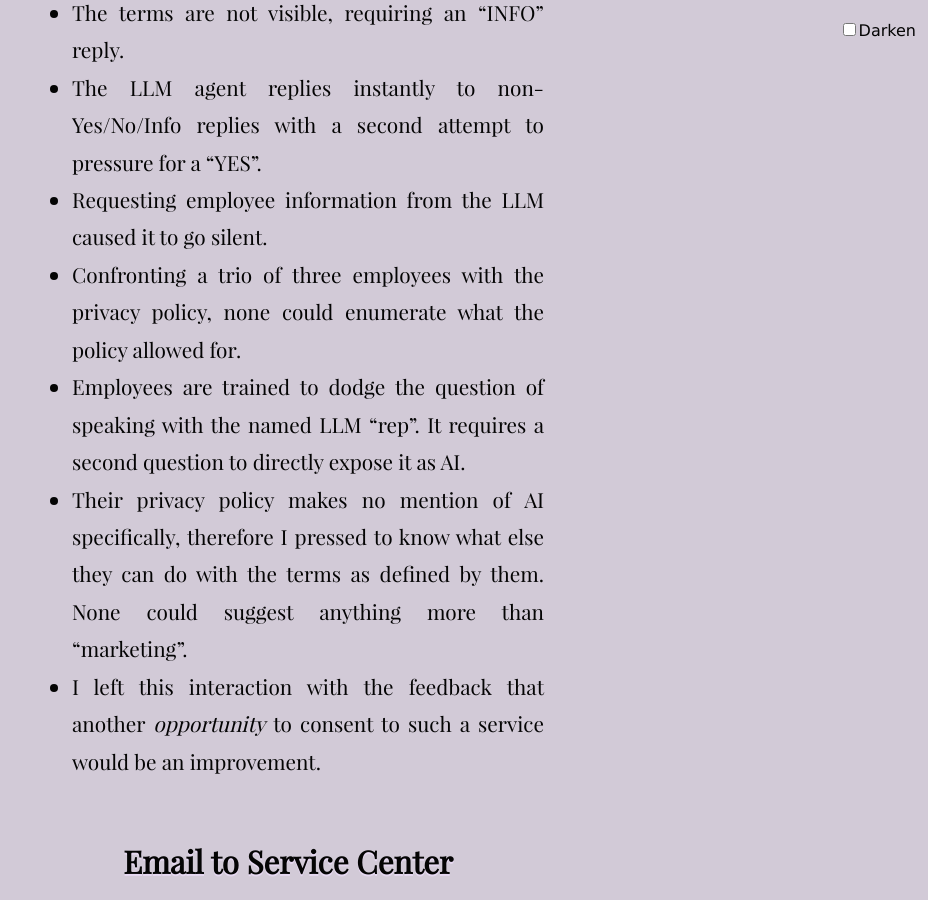
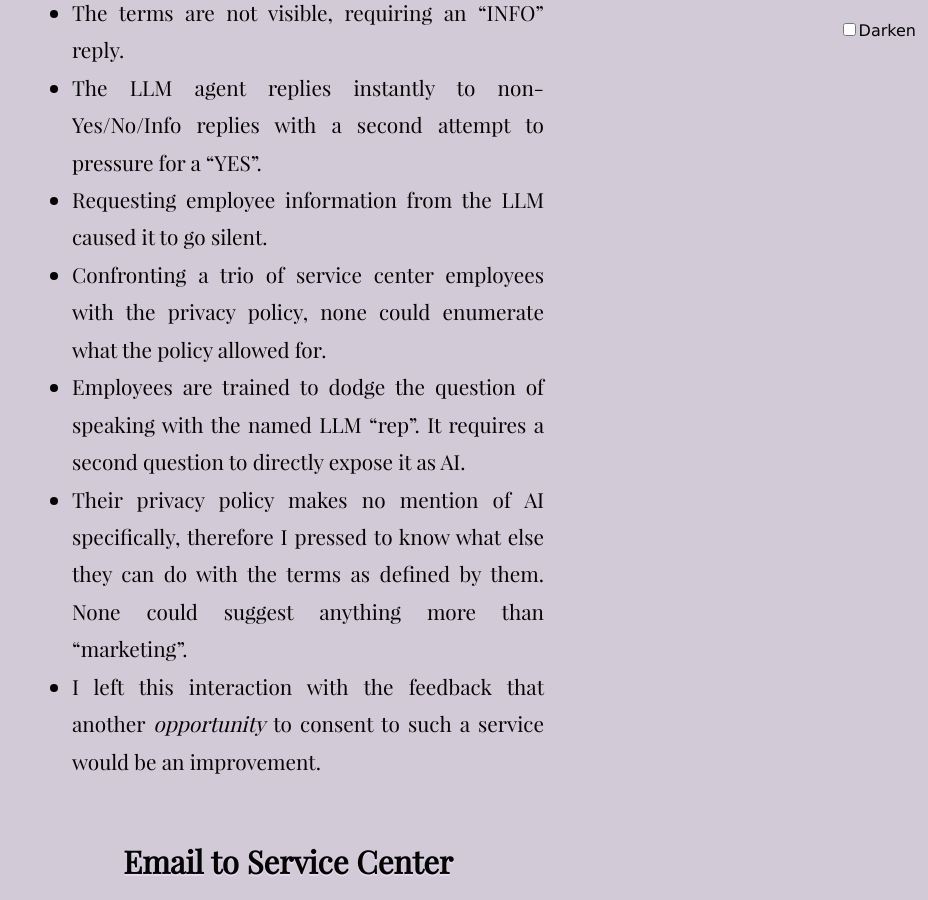
Before and after one commit to tiliv/antibody, a Jekyll site: the page built from docs/journal/autumn-ryan-First-State-Auto-Group/index.md, in a window 1280 px wide and 900 px high, scrolled down 1512 px. Shown: the whole window, without its empty margins (352-1280 px from the left). Built offline with Jekyll 4.4.1, drawn with Linux system fonts in a browser that asks for light colours.

Commit message:
Add specificity

```diff
--- a/docs/journal/autumn-ryan-First-State-Auto-Group/index.md
+++ b/docs/journal/autumn-ryan-First-State-Auto-Group/index.md
@@ -24,7 +24,7 @@ index: true
 - The terms are not visible, requiring an "INFO" reply.
 - The LLM agent replies instantly to non-Yes/No/Info replies with a second attempt to pressure for a "YES".
 - Requesting employee information from the LLM caused it to go silent.
-- Confronting a trio of three employees with the privacy policy, none could enumerate what the policy allowed for.
+- Confronting a trio of service center employees with the privacy policy, none could enumerate what the policy allowed for.
 - Employees are trained to dodge the question of speaking with the named LLM "rep". It requires a second question to directly expose it as AI.
 - Their privacy policy makes no mention of AI specifically, therefore I pressed to know what else they can do with the terms as defined by them. None could suggest anything more than "marketing".
 - I left this interaction with the feedback that another _opportunity_ to consent to such a service would be an improvement.
```
